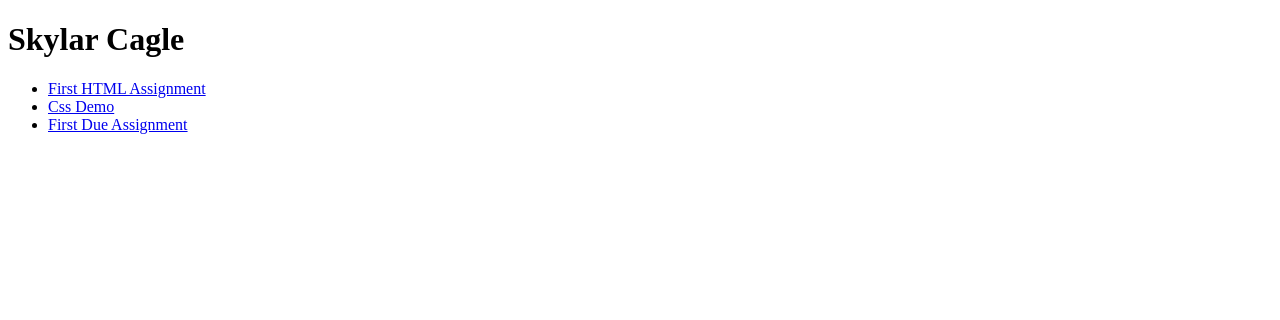
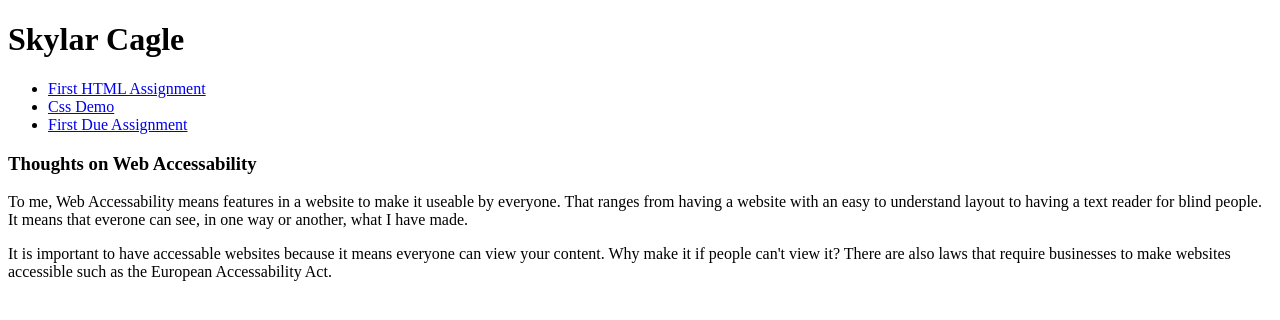
Before and after one commit to SkylarC426/ifsc-1310-02, a plain HTML site: page index.html in a window 1280 px wide. Drawn offline with Linux system fonts and the light colour scheme.

Commit message:
Push Please

```diff
--- a/index.html
+++ b/index.html
@@ -20,5 +20,15 @@
         <li><a href="Grades1/Graded1.html">First Due Assignment</a></li>
     </ul>
   </nav>
+
+  <h3>Thoughts on Web Accessability</h3>
+  <p>
+    To me, Web Accessability means features in a website to make it useable by everyone. That ranges from having a website with an easy to understand layout to
+    having a text reader for blind people. It means that everone can see, in one way or another, what I have made.
+  </p>
+  <p>
+    It is important to have accessable websites because it means everyone can view your content. Why make it if people can't view it? There are also laws that require businesses to make websites accessible
+    such as the European Accessability Act.
+  </p>
 </body>
 </html>
```
